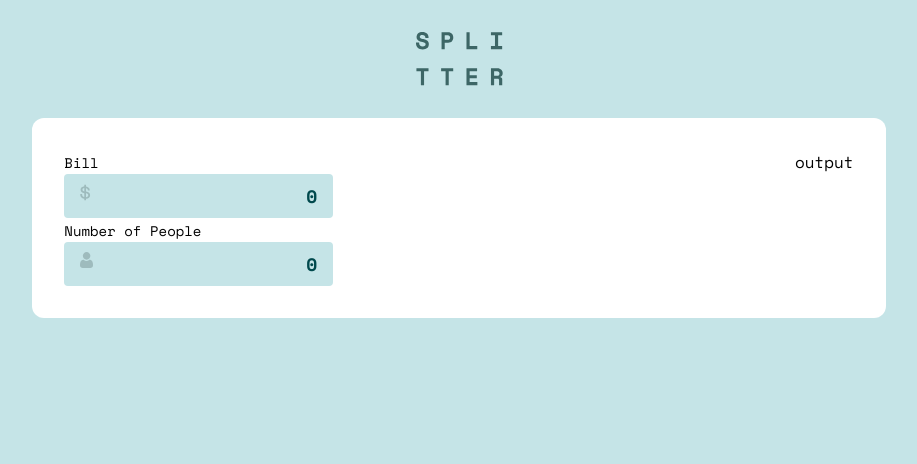
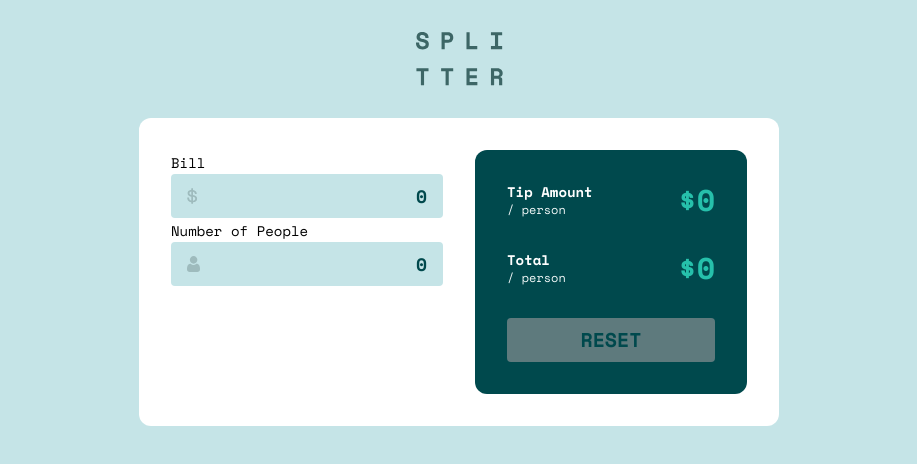
Before and after one commit to aidoha/datarockets-task, a React (Create React App) app: page / in a window 1280 px wide. Shown: the top 464 px of the page, without its empty margins (181-1098 px from the left). Built offline with nearby package versions, Linux system fonts and the light colour scheme.

Commit message:
feat(store): new action for resetting global state

```diff
--- a/src/App.tsx
+++ b/src/App.tsx
@@ -1,16 +1,19 @@
 import Header from './components/header';
 import InputsContainer from './components/inputs-container';
+import OutputContainer from './components/output-container';
 import CalculatorContextProvider from './store/calculatore-context';
 
 function App() {
 	return (
 		<CalculatorContextProvider>
 			<Header />
-			<div className="flex flex-row justify-between w-2/3 bg-white p-8 rounded-xl m-auto">
-				<div>
+			<div className="flex flex-col justify-between bg-white p-8 rounded-xl m-0 gap-8 md:m-auto md:w-1/2 md:flex-row">
+				<div className="md:w-1/2">
 					<InputsContainer />
 				</div>
-				<div>output</div>
+				<div className="md:w-1/2">
+					<OutputContainer />
+				</div>
 			</div>
 		</CalculatorContextProvider>
 	);
--- a/src/components/common/input.tsx
+++ b/src/components/common/input.tsx
@@ -26,12 +26,12 @@ const Input = ({
 		}
 	};
 	return (
-		<div className="relative">
+		<div>
 			<label htmlFor={id} className="text-sm">
 				{label}
 			</label>
-			<br />
-			<span className="absolute top-1/2 left-0 px-4">{Icon}</span>
+			<div className="relative">
+				<div className="absolute top-1/2 left-0 px-4 -translate-y-2/4">{Icon}</div>
 				<input
 					id={id}
 					name={name}
@@ -40,8 +40,9 @@ const Input = ({
 					value={value}
 					onChange={({ target: { value } }) => onChange(value)}
 					onFocus={onFocus}
-				className="bg-cyan-light_grayish rounded py-2 pl-8 pr-4 outline-cyan-strong cursor-pointer text-right text-cyan-very_dark_grayish text-lg font-bold"
+					className="bg-cyan-light_grayish w-full h-11 border-box rounded py-2 pl-8 pr-4 outline-cyan-strong cursor-pointer text-right text-cyan-very_dark_grayish text-lg font-bold"
 				/>
+			</div>
 		</div>
 	);
 };
--- /dev/null
+++ b/src/components/output-container.tsx
@@ -0,0 +1,48 @@
+import { useContext } from 'react';
+import { CalculatorContext } from '../store/calculatore-context';
+import Button from './common/button';
+
+const BUTTON_TITLE = 'RESET';
+
+const OutputContainer = () => {
+	const {
+		state: { tipAmount, total },
+		resetAll,
+	} = useContext(CalculatorContext);
+	const outputs = [
+		{
+			label: 'Tip Amount',
+			value: tipAmount,
+		},
+		{
+			label: 'Total',
+			value: total,
+		},
+	];
+
+	const onReset = () => resetAll();
+
+	return (
+		<div className="bg-cyan-very_dark_grayish p-8 rounded-xl w-full relative">
+			{outputs.map(({ label, value }, index) => (
+				<div
+					key={`${label}.${index}`}
+					className="flex flex-row items-center justify-between first:m-0 mt-8"
+				>
+					<div>
+						<p className="text-white font-bold text-sm">{label}</p>
+						<p className="text-cyan-very_light_grayish text-xs">/ person</p>
+					</div>
+					<div>
+						<h1 className="text-cyan-strong font-bold ml-2 text-3xl">${value}</h1>
+					</div>
+				</div>
+			))}
+			<div className="mt-8">
+				<Button onClick={onReset}>{BUTTON_TITLE}</Button>
+			</div>
+		</div>
+	);
+};
+
+export default OutputContainer;
--- a/src/store/calculatore-context.tsx
+++ b/src/store/calculatore-context.tsx
@@ -20,6 +20,7 @@ const CalculatorContextProvider = ({ children }: PropsWithChildren) => {
 		updatePeopleNumberValue: (peopleNumber: string) => {
 			dispatch({ type: actions.UPDATE_PEOPLE_NUMBER, payload: peopleNumber });
 		},
+		resetAll: () => dispatch({ type: actions.RESET_ALL }),
 	};
 
 	return <CalculatorContext.Provider value={value}>{children}</CalculatorContext.Provider>;
--- a/src/store/reducer.ts
+++ b/src/store/reducer.ts
@@ -6,11 +6,11 @@ export interface State {
 	total: string;
 }
 
-interface Action {
-	// type: keyof typeof actions;
-	type: any;
-	payload: string;
-}
+// interface Action {
+// 	// type: keyof typeof actions;
+// 	type: any;
+// 	payload?: string;
+// }
 
 export const initialState = {
 	bill: '0',
@@ -23,9 +23,10 @@ export const initialState = {
 export const actions = {
 	UPDATE_BILL: 'UPDATE_BILL',
 	UPDATE_PEOPLE_NUMBER: 'UPDATE_PEOPLE_NUMBER',
+	RESET_ALL: 'RESET_ALL',
 };
 
-const calculatorReducer = (state: State, action: Action) => {
+const calculatorReducer = (state: State, action: any) => {
 	const { type, payload } = action;
 	switch (type) {
 		case actions.UPDATE_BILL:
@@ -38,6 +39,8 @@ const calculatorReducer = (state: State, action: Action) => {
 				...state,
 				peopleNumber: payload,
 			};
+		case actions.RESET_ALL:
+			return initialState;
 		default:
 			return state;
 	}
```
Lines whose indentation alone changed are shown as unchanged.
